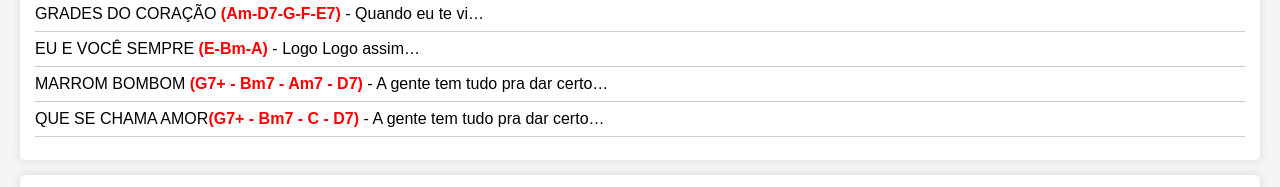
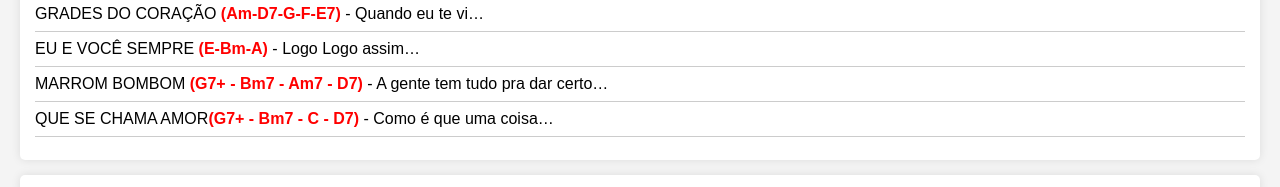
Before and after one commit to pgautomacaorpa/repertorio-na-pegada, a plain HTML site: page index.html in a window 1280 px wide. Shown: the part 1591-1778 px from the top of the page. Drawn offline with Linux system fonts and the light colour scheme.

Commit message:
atualizacao

```diff
--- a/index.html
+++ b/index.html
@@ -100,7 +100,7 @@
         <div class="musica">GRADES DO CORAÇÃO <span class="notas">(Am-D7-G-F-E7)</span> - Quando eu te vi…</div>
         <div class="musica">EU E VOCÊ SEMPRE <span class="notas">(E-Bm-A)</span> - Logo Logo assim…</div>
         <div class="musica">MARROM BOMBOM <span class="notas">(G7+ - Bm7 - Am7 - D7)</span> - A gente tem tudo pra dar certo…</div>
-        <div class="musica">QUE SE CHAMA AMOR<span class="notas">(G7+ - Bm7 - C - D7)</span> - A gente tem tudo pra dar certo…</div>
+        <div class="musica">QUE SE CHAMA AMOR<span class="notas">(G7+ - Bm7 - C - D7)</span> - Como é que uma coisa…</div>
     </div>
 
     <div class="bloco">
```
